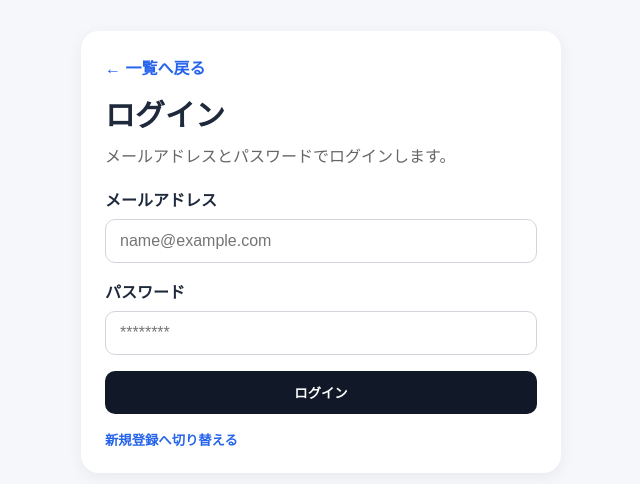
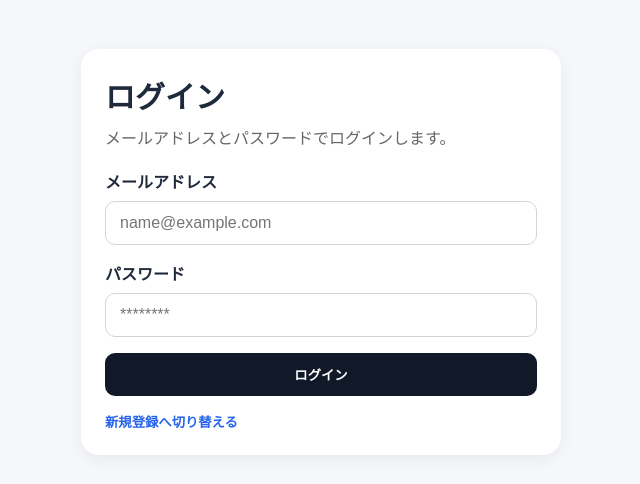
Before and after one commit to kmiyazaki-pixel/tunag, a Next.js app in the folder frontend/: page /login in a window 1280 px wide. Shown: the part 148-632 px from the top of the page, without its empty margins (319-959 px from the left). Built offline with nearby package versions, Linux system fonts and the light colour scheme; no server answers.

Commit message:
Update page.tsx

```diff
--- a/frontend/app/login/page.tsx
+++ b/frontend/app/login/page.tsx
@@ -2,7 +2,6 @@
 
 import { FormEvent, useState } from "react";
 import { useRouter } from "next/navigation";
-import Link from "next/link";
 import { supabase } from "@/lib/supabase";
 
 export default function LoginPage() {
@@ -59,12 +58,6 @@ export default function LoginPage() {
   return (
     <main style={styles.main}>
       <div style={styles.card}>
-        <div style={styles.topRow}>
-          <Link href="/" style={styles.backLink}>
-            ← 一覧へ戻る
-          </Link>
-        </div>
-
         <h1 style={styles.title}>{mode === "login" ? "ログイン" : "新規登録"}</h1>
         <p style={styles.subtitle}>
           {mode === "login"
@@ -147,14 +140,6 @@ const styles: Record<string, React.CSSProperties> = {
     padding: "24px",
     boxShadow: "0 4px 16px rgba(0,0,0,0.06)",
   },
-  topRow: {
-    marginBottom: "12px",
-  },
-  backLink: {
-    textDecoration: "none",
-    color: "#2563eb",
-    fontWeight: 700,
-  },
   title: {
     margin: "0 0 8px",
     fontSize: "30px",
```
